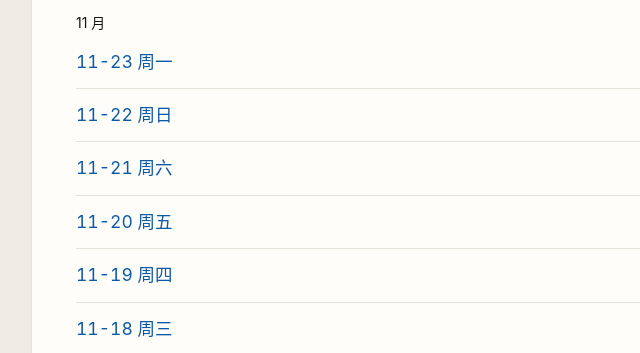
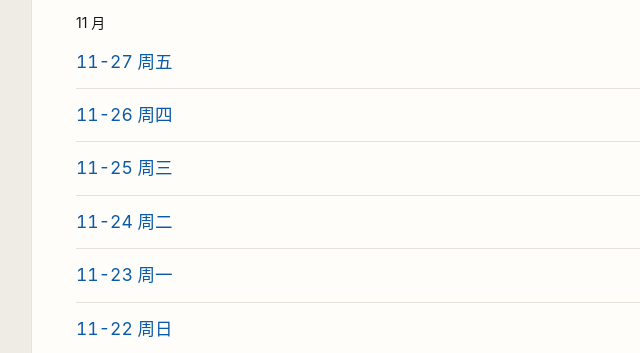
Before and after one commit to FLIER001/research-dynamics, a plain HTML site: page archive-brief.html in a window 1280 px wide. Shown: the part 172-525 px from the top of the page, 248-888 px from the left. Drawn offline with Linux system fonts and the light colour scheme.

Commit message:
自动重建：目录注入与首页归档

```diff
--- a/archive-brief.html
+++ b/archive-brief.html
@@ -7,4 +7,4 @@
 <title>要闻观点摘编</title>
 <link rel="stylesheet" href="site.css?v=4169fb">
 </head>
-<body data-series="brief"><main><p class="back"><a href="index.html">首页</a></p><h1>要闻观点摘编</h1><h2 class="yr">2026</h2><h3 class="mo">11 月</h3><ul><li><a href="news-brief-20261123.html"><span>11-23 周一</span></a></li><li><a href="news-brief-20261122.html"><span>11-22 周日</span></a></li><li><a href="news-brief-20261121.html"><span>11-21 周六</span></a></li><li><a href="news-brief-20261120.html"><span>11-20 周五</span></a></li><li><a href="news-brief-20261119.html"><span>11-19 周四</span></a></li><li><a href="news-brief-20261118.html"><span>11-18 周三</span></a></li><li><a href="news-brief-20261117.html"><span>11-17 周二</span></a></li><li><a href="news-brief-20261116.html"><span>11-16 周一</span></a></li><li><a href="news-brief-20261115.html"><span>11-15 周日</span></a></li><li><a href="news-brief-20261114.html"><span>11-14 周六</span></a></li><li><a href="news-brief-20261113.html"><span>11-13 周五</span></a></li><li><a href="news-brief-20261112.html"><span>11-12 周四</span></a></li><li><a href="news-brief-20261111.html"><span>11-11 周三</span></a></li></ul></main></body></html>
+<body data-series="brief"><main><p class="back"><a href="index.html">首页</a></p><h1>要闻观点摘编</h1><h2 class="yr">2026</h2><h3 class="mo">11 月</h3><ul><li><a href="news-brief-20261127.html"><span>11-27 周五</span></a></li><li><a href="news-brief-20261126.html"><span>11-26 周四</span></a></li><li><a href="news-brief-20261125.html"><span>11-25 周三</span></a></li><li><a href="news-brief-20261124.html"><span>11-24 周二</span></a></li><li><a href="news-brief-20261123.html"><span>11-23 周一</span></a></li><li><a href="news-brief-20261122.html"><span>11-22 周日</span></a></li><li><a href="news-brief-20261121.html"><span>11-21 周六</span></a></li><li><a href="news-brief-20261120.html"><span>11-20 周五</span></a></li><li><a href="news-brief-20261119.html"><span>11-19 周四</span></a></li><li><a href="news-brief-20261118.html"><span>11-18 周三</span></a></li><li><a href="news-brief-20261117.html"><span>11-17 周二</span></a></li><li><a href="news-brief-20261116.html"><span>11-16 周一</span></a></li><li><a href="news-brief-20261115.html"><span>11-15 周日</span></a></li><li><a href="news-brief-20261114.html"><span>11-14 周六</span></a></li><li><a href="news-brief-20261113.html"><span>11-13 周五</span></a></li><li><a href="news-brief-20261112.html"><span>11-12 周四</span></a></li><li><a href="news-brief-20261111.html"><span>11-11 周三</span></a></li></ul></main></body></html>
```
Also changed, not shown: index.html (+1 -1 lines), manifest.json.
